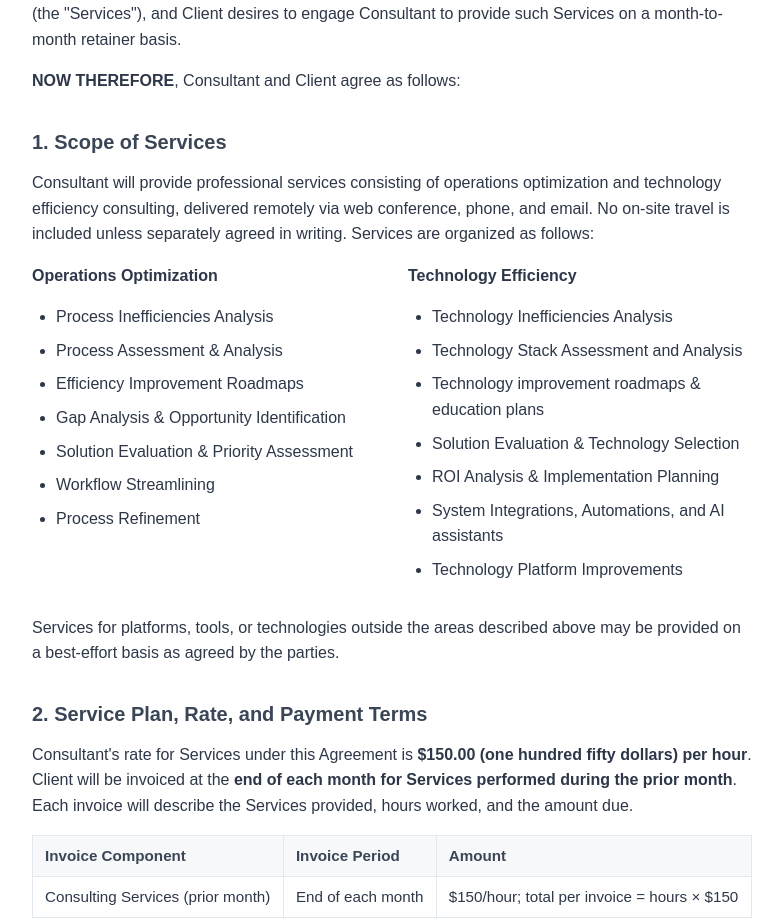
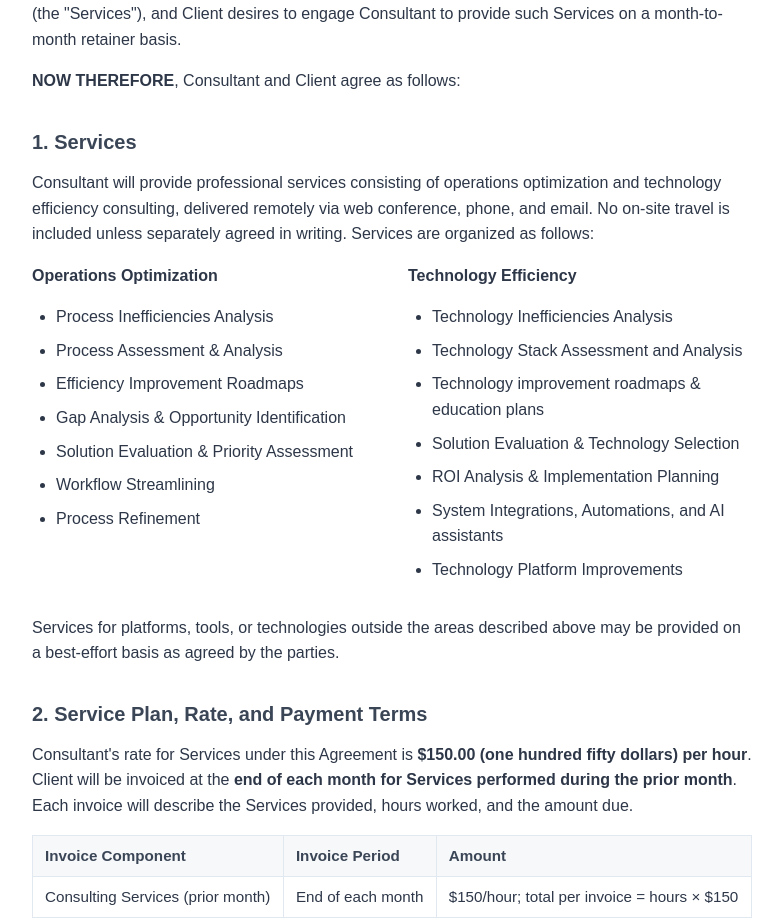
Before and after one commit to jmitterling0520/Fresh-Roots, a Next.js app in the folder Website/: page /agreement in a window 1280 px wide. Shown: the part 1780-2703 px from the top of the page, without its empty margins (248-1031 px from the left). Built offline with nearby package versions, Linux system fonts and the light colour scheme; a web font is replaced by a local one.

Commit message:
Deploy: update from local

```diff
--- a/Website/components/AgreementContent.tsx
+++ b/Website/components/AgreementContent.tsx
@@ -338,7 +338,7 @@ export default function AgreementContent({ effectiveDate }: AgreementContentProp
 
       <p><strong>NOW THEREFORE</strong>, Consultant and Client agree as follows:</p>
 
-      <h2>1. Scope of Services</h2>
+      <h2>1. Services</h2>
 
       <p>Consultant will provide professional services consisting of operations optimization and technology efficiency consulting, delivered remotely via web conference, phone, and email. No on-site travel is included unless separately agreed in writing. Services are organized as follows:</p>
 
--- a/Website/components/Challenges.tsx
+++ b/Website/components/Challenges.tsx
@@ -119,7 +119,7 @@ export default function Challenges() {
       <div className="container">
         <h2 className="section-title">Challenges We Help With</h2>
         <p className="section-subtitle challenges-subtitle">
-          Many small and family-owned businesses run into the same operational and technology issues. If any of these sound familiar, we can connect them to concrete solutions—process, systems, and incremental improvement.
+          Many small and family-owned businesses run into the same operational and technology issues. If any of these sound familiar, we can connect you to concrete solutions—process, systems, and incremental improvement.
         </p>
         <div className="challenges-groups">
           {challengeGroups.map((group, groupIndex) => (
--- a/Website/components/Services.tsx
+++ b/Website/components/Services.tsx
@@ -56,7 +56,7 @@ export default function Services() {
           subHeader: 'Plan',
           items: [
             'Technology Stack Assessment and Analysis',
-            'Technology improvement roadmaps & education plans',
+            'Technology improvement roadmaps & education plans (Project Rollout)',
           ],
         },
         {
```
